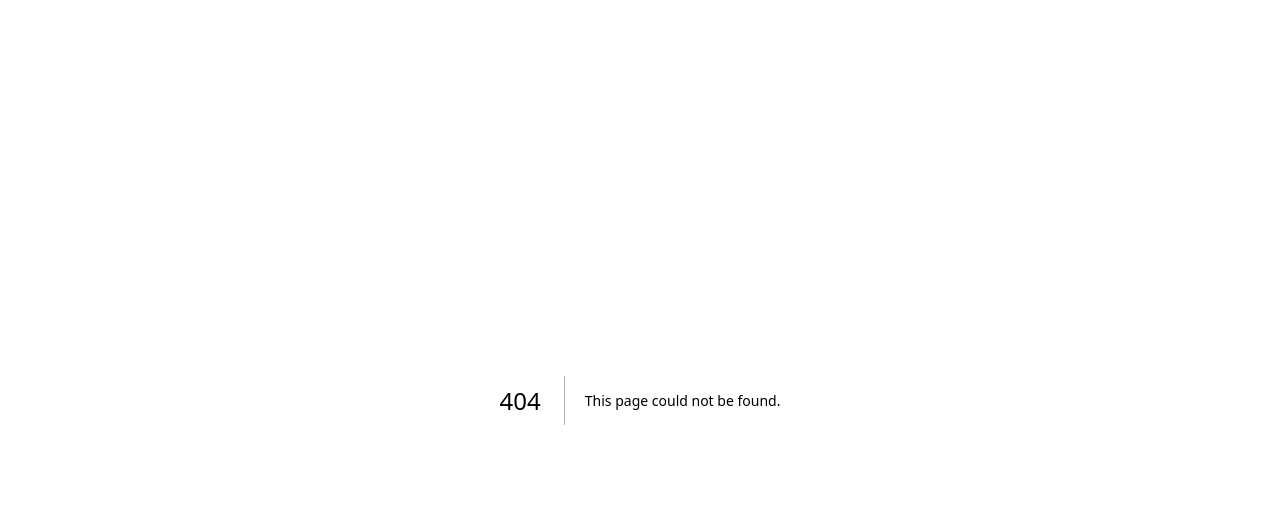
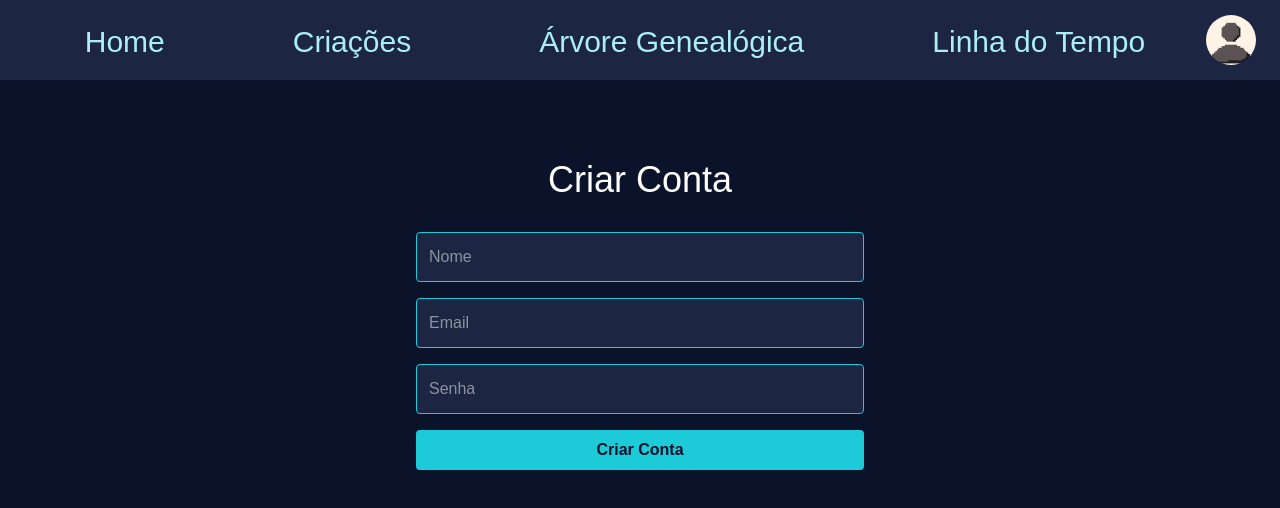
Before and after one commit to giovanna2005lb/StoryGemWeb, a Next.js app: page /register in a window 1280 px wide. Before the commit this address had no page. Shown: the top 508 px of the page. Built offline with nearby package versions, Linux system fonts and the light colour scheme; a web font is replaced by a local one.

Commit message:
Login/Registro

```diff
--- /dev/null
+++ b/src/app/login/page.tsx
@@ -0,0 +1,58 @@
+"use client";
+import { useState } from "react";
+import NavBar from "@/components/nav-bar";
+import { useRouter } from "next/navigation";
+
+export default function LoginPage() {
+  const [email, setEmail] = useState("");
+  const [pwd, setPwd] = useState("");
+  const router = useRouter();
+
+  const handleLogin = async () => {
+    const res = await fetch("http://localhost:8080/auth/login", {
+      method: "POST",
+      headers: { "Content-Type": "application/json" },
+      body: JSON.stringify({ email, password: pwd }),
+    });
+
+    if (res.ok) {
+      const data = await res.text();
+      console.log("Login successful", data);
+      router.push("/home");
+    } else {
+      alert("Login falhou");
+    }
+  };
+
+
+  return (
+    <>
+      <NavBar active="Login" />
+      <main className="flex flex-col items-center mt-20 bg-[#0B132B] text-white px-4 min-h-[calc(100vh-5rem)]">
+        <h1 className="text-4xl mb-8">Entrar</h1>
+        <div className="flex flex-col gap-4 w-full max-w-md">
+          <input
+            type="email"
+            placeholder="Email"
+            className="p-3 rounded bg-[#1C2541] border border-[#1CCAD8]"
+            value={email}
+            onChange={(e) => setEmail(e.target.value)}
+          />
+          <input
+            type="password"
+            placeholder="Senha"
+            className="p-3 rounded bg-[#1C2541] border border-[#1CCAD8]"
+            value={pwd}
+            onChange={(e) => setPwd(e.target.value)}
+          />
+          <button
+            onClick={handleLogin}
+            className="bg-[#1CCAD8] hover:bg-[#0B132B] hover:text-[#ABEFF5] text-[#0B132B] font-bold py-2 rounded"
+          >
+            Entrar
+          </button>
+        </div>
+      </main>
+    </>
+  );
+}
--- /dev/null
+++ b/src/app/register/page.tsx
@@ -0,0 +1,79 @@
+"use client";
+import { useState } from "react";
+import NavBar from "@/components/nav-bar";
+import { useRouter } from "next/navigation";
+
+export default function RegisterPage() {
+  const router = useRouter();
+  const [name, setName] = useState("");
+  const [email, setEmail] = useState("");
+  const [pwd, setPwd] = useState("");
+
+  const handleRegister = async () => {
+    try {
+      const res = await fetch("http://localhost:8080/auth/register", {
+        method: "POST",
+        headers: { "Content-Type": "application/json" },
+        body: JSON.stringify({
+          name,
+          email,
+          password: pwd,
+        }),
+      });
+
+      if (res.ok) {
+        const msg = await res.text();
+        alert("Usuário registrado com sucesso!");
+        router.push("/login");
+      } else {
+        const text = await res.text();
+        alert("Erro ao registrar: " + (text || "Erro desconhecido"));
+      }
+    } catch (err) {
+      if (err instanceof Error) {
+        alert("Erro na requisição: " + err.message);
+      } else {
+        alert("Erro na requisição desconhecido.");
+      }
+    }
+  };
+
+
+  return (
+    <>
+      <NavBar active="Register" />
+      <main className="flex flex-col items-center mt-20 bg-[#0B132B] text-white px-4 min-h-[calc(100vh-5rem)]">
+        <h1 className="text-4xl mb-8">Criar Conta</h1>
+        <div className="flex flex-col gap-4 w-full max-w-md">
+          <input
+            type="text"
+            placeholder="Nome"
+            className="p-3 rounded bg-[#1C2541] border border-[#1CCAD8]"
+            value={name}
+            onChange={(e) => setName(e.target.value)}
+          />
+          <input
+            type="email"
+            placeholder="Email"
+            className="p-3 rounded bg-[#1C2541] border border-[#1CCAD8]"
+            value={email}
+            onChange={(e) => setEmail(e.target.value)}
+          />
+          <input
+            type="password"
+            placeholder="Senha"
+            className="p-3 rounded bg-[#1C2541] border border-[#1CCAD8]"
+            value={pwd}
+            onChange={(e) => setPwd(e.target.value)}
+          />
+          <button
+            onClick={handleRegister}
+            className="bg-[#1CCAD8] hover:bg-[#0B132B] hover:text-[#ABEFF5] text-[#0B132B] font-bold py-2 rounded"
+          >
+            Criar Conta
+          </button>
+        </div>
+      </main>
+    </>
+  );
+}
--- a/src/components/nav-bar.tsx
+++ b/src/components/nav-bar.tsx
@@ -11,7 +11,7 @@ import { LogIn, Plus } from "lucide-react";
 import Image from "next/image";
 
 interface NavBarProps {
-    active: "Home" | "Criações" | "Árvore Genealógica" | "Linha do Tempo"
+    active: "Home" | "Criações" | "Árvore Genealógica" | "Linha do Tempo" | "Login" | "Register"
 }
 
 const links = [
@@ -56,18 +56,19 @@ export default function NavBar(props: NavBarProps) {
             className="w-30 py-2 bg-[#1C2541] rounded-lg shadow-lg border-[#0B132B] border-2 mt-3"
           >
             <DropdownMenuItem key="login" className="hover:bg-[#0B132B] hover:text-[#ABEFF5]">
-              <div className="flex items-center gap-5 text-[#ABEFF5]">
+              <Link href="/login" className="flex items-center gap-5 text-[#ABEFF5] w-full h-full">
                 <LogIn className="w-9 h-9" />
                 <span className="text-xl">Login</span>
-              </div>
+              </Link>
             </DropdownMenuItem>
             <DropdownMenuSeparator className="border-[#0B132B] border-2" />
             <DropdownMenuItem key="register" className="hover:bg-[#0B132B] hover:text-[#ABEFF5]">
-              <div className="flex items-center gap-4 text-[#ABEFF5]">
+              <Link href="/register" className="flex items-center gap-4 text-[#ABEFF5] w-full h-full">
                 <Plus className="w-9 h-9" />
                 <span className="text-xl">Register</span>
-              </div>
+              </Link>
             </DropdownMenuItem>
+
           </DropdownMenuContent>
         </DropdownMenu>
       </div>
```
